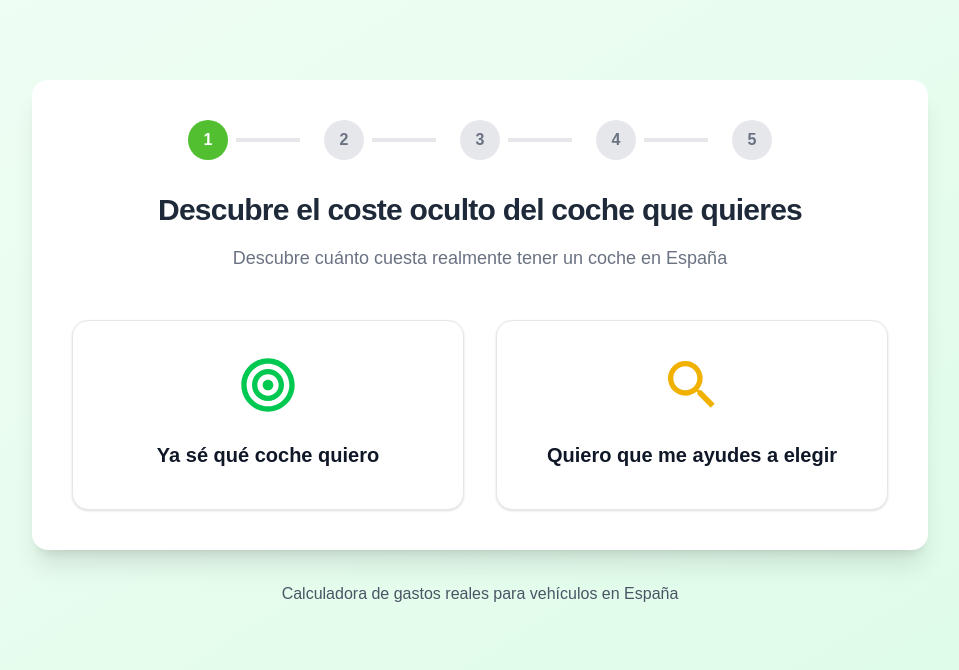
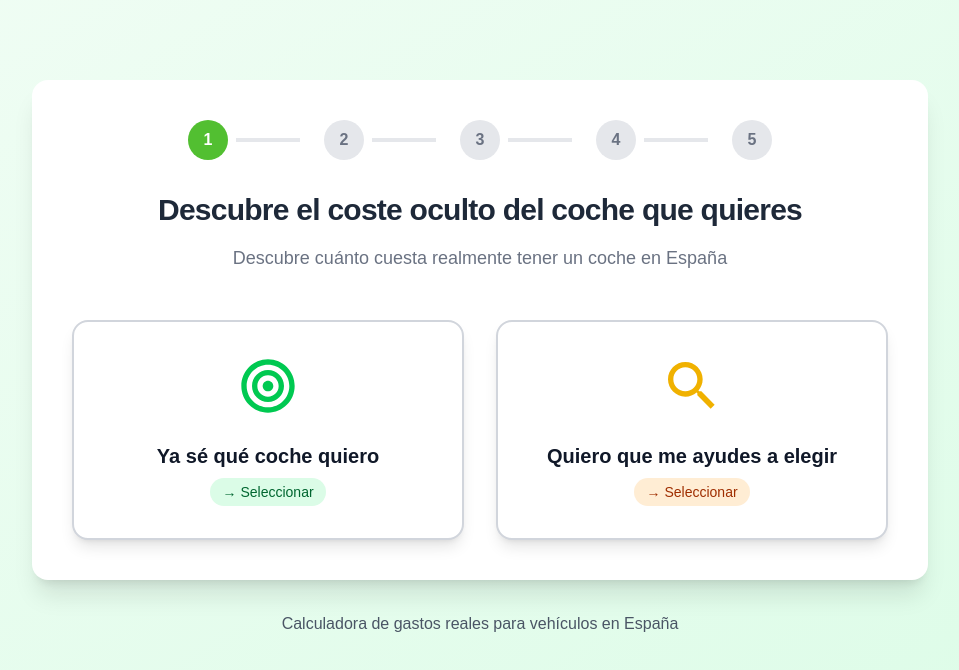
Before and after one commit to vicenalco/heyrenting-calculator, a Next.js app: page / in a window 1280 px wide. Shown: the top 670 px of the page, without its empty margins (160-1119 px from the left). Built offline with nearby package versions, Linux system fonts and the light colour scheme.

Commit message:
fix: mejorar el estilo y la interactividad de los botones en Step1_Welcome para una mejor experiencia de usuario

```diff
--- a/src/app/components/Step1_Welcome.tsx
+++ b/src/app/components/Step1_Welcome.tsx
@@ -20,7 +20,7 @@ export default function Step1_Welcome({ onSelectPath }: Step1_WelcomeProps) {
 
       <div className="flex flex-col md:flex-row gap-4 md:gap-8">
         <div
-          className="group bg-white rounded-2xl shadow-sm p-4 md:p-8 flex-1 cursor-pointer border border-gray-200 hover:border-green-500 hover:shadow-lg transition-all duration-300 transform hover:-translate-y-1"
+          className="group bg-white rounded-2xl shadow-lg p-4 md:p-8 flex-1 cursor-pointer border-2 border-gray-300 hover:border-green-500 hover:shadow-xl transition-all duration-300 transform hover:-translate-y-1 hover:bg-green-50"
           onClick={() => onSelectPath('knowsCar')}
         >
           <div className="mb-3 md:mb-6">
@@ -29,6 +29,10 @@ export default function Step1_Welcome({ onSelectPath }: Step1_WelcomeProps) {
           <h3 className="text-lg md:text-xl font-semibold text-gray-900 mb-1 md:mb-2">
             Ya sé qué coche quiero
           </h3>
+          <div className="inline-flex items-center px-3 py-1 bg-green-100 text-green-800 text-sm font-medium rounded-full">
+            <span className="mr-1">→</span>
+            Seleccionar
+          </div>
           {/*
           <p className="text-gray-600 group-hover:text-white group-active:text-white">
             Tengo claro el modelo y quiero calcular todos los gastos reales (compra, financiación, mantenimiento, etc.)
@@ -37,7 +41,7 @@ export default function Step1_Welcome({ onSelectPath }: Step1_WelcomeProps) {
         </div>
 
         <div
-          className="group bg-white rounded-2xl shadow-sm p-4 md:p-8 flex-1 cursor-pointer border border-gray-200 hover:border-green-500 hover:shadow-lg transition-all duration-300 transform hover:-translate-y-1"
+          className="group bg-white rounded-2xl shadow-lg p-4 md:p-8 flex-1 cursor-pointer border-2 border-gray-300 hover:border-orange-500 hover:shadow-xl transition-all duration-300 transform hover:-translate-y-1 hover:bg-orange-50"
           onClick={() => onSelectPath('inspireMe')}
         >
           <div className="mb-3 md:mb-6">
@@ -46,6 +50,10 @@ export default function Step1_Welcome({ onSelectPath }: Step1_WelcomeProps) {
           <h3 className="text-lg md:text-xl font-semibold text-gray-900 mb-1 md:mb-2">
             Quiero que me ayudes a elegir
           </h3>
+          <div className="inline-flex items-center px-3 py-1 bg-orange-100 text-orange-800 text-sm font-medium rounded-full">
+            <span className="mr-1">→</span>
+            Seleccionar
+          </div>
           {/*
           <p className="text-gray-600 group-hover:text-white group-active:text-white">
             No tengo claro qué coche necesito, ayúdame a encontrar la mejor opción para mi presupuesto
```
